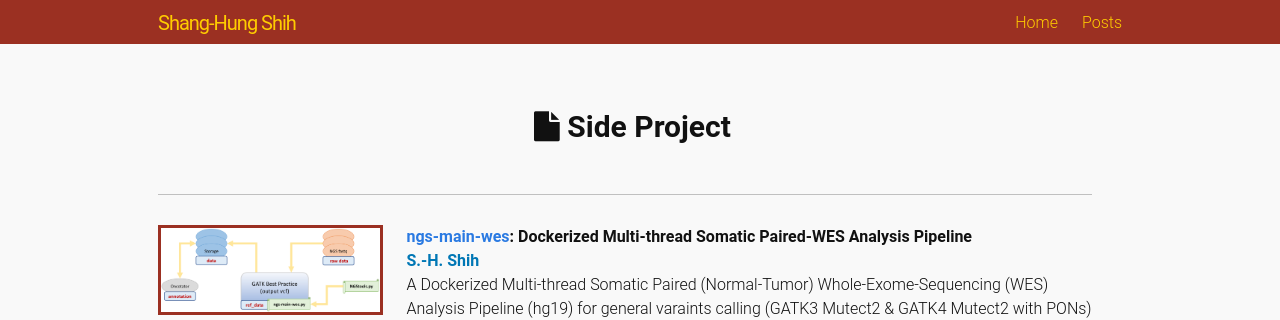
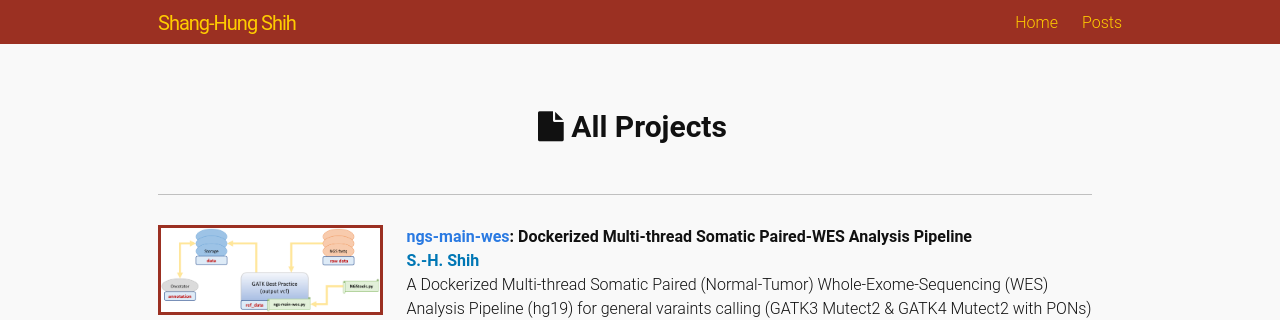
Before and after one commit to shanghungshih/shanghungshih.github.io, a Jekyll site: the page built from publications.html, in a window 1280 px wide. Shown: the top 320 px of the page. Built offline with Jekyll 4.4.1, drawn with Linux system fonts in a browser that asks for light colours.

Commit message:
Update publications.html

```diff
--- a/publications.html
+++ b/publications.html
@@ -7,7 +7,7 @@ noindex:  true
 <div id="publications" class="publications">
   <h1 class="lg-heading text-center">
     <i class="fa fa-file" aria-hidden="true"></i>
-    Side Project
+    All Projects
   </h1>
 
   <div class="pub-navigator"></div>
```
